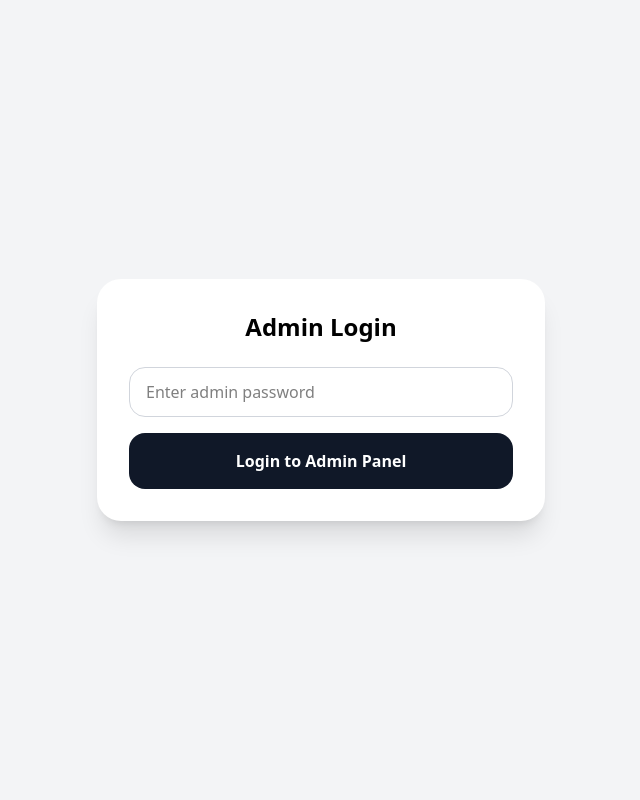
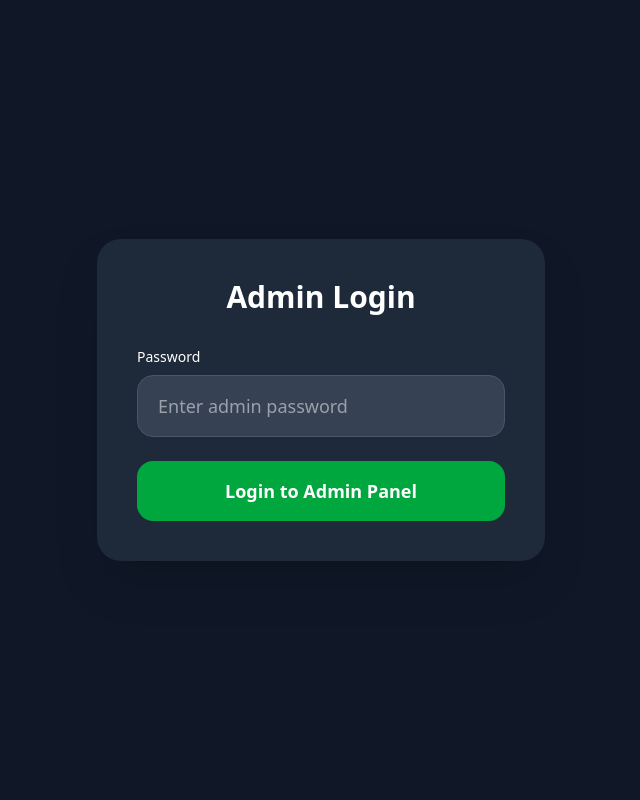
Before and after one commit to janemwavali5-source/BongaMail, a Flask app: template templates/admin_login.html in a window 1280 px wide. Shown: the whole page, without its empty margins (319-959 px from the left). Run offline with Flask 3, Linux system fonts and the light colour scheme; the template is opened without the code that fills it, so the values that code supplies are empty.

Commit message:
Update admin_login.html

```diff
--- a/templates/admin_login.html
+++ b/templates/admin_login.html
@@ -2,25 +2,29 @@
 <html lang="en">
 <head>
     <meta charset="UTF-8">
-    <title>Admin Login - Bonga Mail</title>
+    <meta name="viewport" content="width=device-width, initial-scale=1.0">
+    <title>Admin Login - Email Analysis Pro</title>
     <script src="https://cdn.jsdelivr.net/npm/@tailwindcss/browser@4"></script>
 </head>
-<body class="bg-gray-100 flex items-center justify-center min-h-screen">
-    <div class="bg-white p-8 rounded-3xl shadow-xl w-full max-w-md">
-        <h2 class="text-2xl font-semibold text-center mb-6">Admin Login</h2>
+<body class="bg-gray-900 text-white min-h-screen flex items-center justify-center">
+    <div class="max-w-md w-full mx-auto bg-gray-800 rounded-3xl p-10 shadow-2xl">
+        <h2 class="text-3xl font-bold text-center mb-8">Admin Login</h2>
 
         {% if error %}
-        <div class="bg-red-100 text-red-700 p-3 rounded-2xl mb-4 text-center">
+        <div class="bg-red-900 text-red-200 p-4 rounded-2xl mb-6 text-center">
             {{ error }}
         </div>
         {% endif %}
 
         <form method="POST">
-            <input type="password" name="password"
-                   class="w-full px-4 py-3 border border-gray-300 rounded-2xl focus:outline-none focus:border-blue-500 mb-4"
-                   placeholder="Enter admin password" required>
+            <div class="mb-6">
+                <label class="block text-sm font-medium mb-2">Password</label>
+                <input type="password" name="password"
+                       class="w-full px-5 py-4 bg-gray-700 border border-gray-600 rounded-2xl focus:outline-none focus:border-green-500 text-lg"
+                       placeholder="Enter admin password" required>
+            </div>
             <button type="submit"
-                    class="w-full bg-gray-900 text-white py-4 rounded-2xl font-semibold">
+                    class="w-full bg-green-600 hover:bg-green-700 py-4 rounded-2xl text-lg font-semibold">
                 Login to Admin Panel
             </button>
         </form>
```
